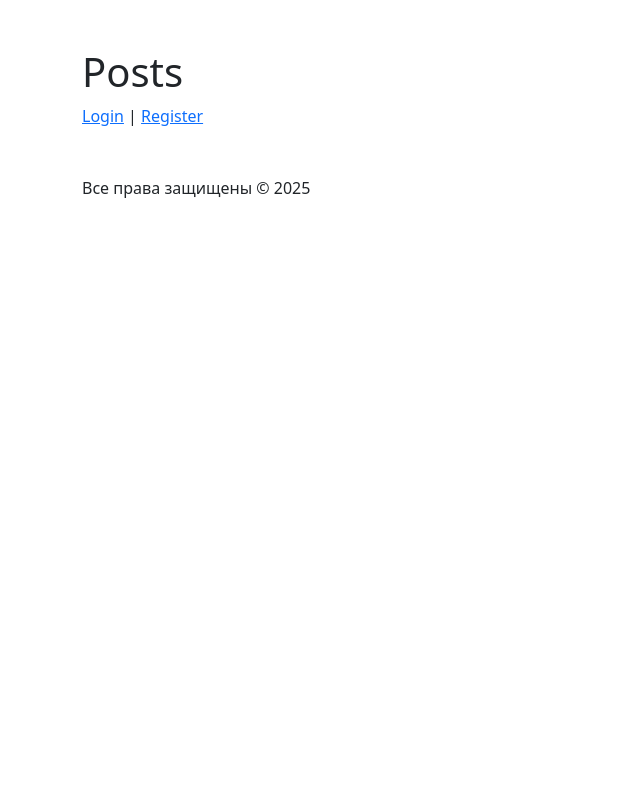
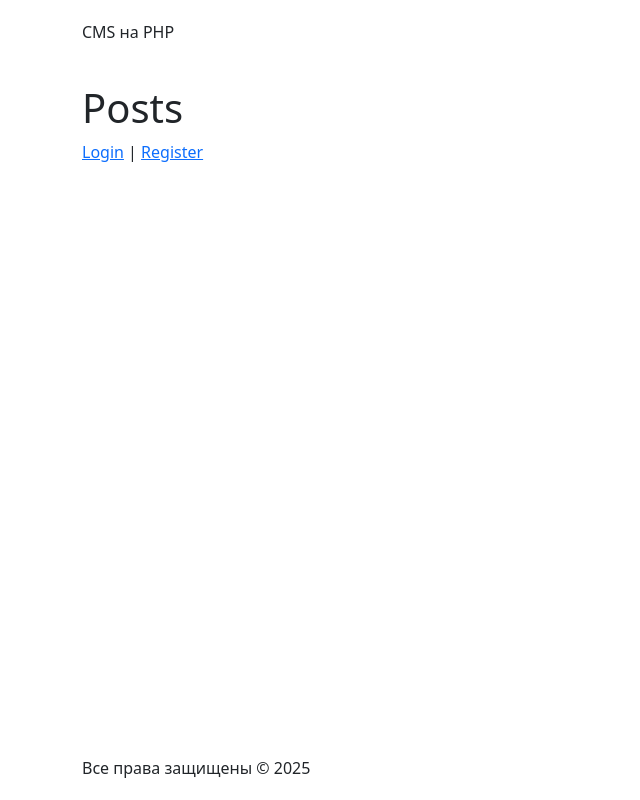
Before and after one commit to ElkaMaclaud/simple_sms, a PHP site: page /index.php in a window 1280 px wide. Shown: the whole page, without its empty margins (0-640 px from the left). Run offline with PHP 8.4, Linux system fonts and the light colour scheme.

Commit message:
fix: corrected the layout and styles

```diff
--- a/blocks/footer.php
+++ b/blocks/footer.php
@@ -1,4 +1,5 @@
-<footer  class="mt-5">Все права защищены &copy; 2025</footer>
+</section>
+<footer>Все права защищены &copy; 2025</footer>
 </div>
 </body>
 </html>
--- a/blocks/header.php
+++ b/blocks/header.php
@@ -1,12 +1,17 @@
 <!DOCTYPE html>
 <html lang="en">
+
 <head>
     <meta charset="UTF-8">
     <meta name="viewport" content="width=device-width, initial-scale=1.0">
-    <title><?=$title?></title>
+    <title><?= $title ?></title>
     <link rel="stylesheet" href="https://cdn.jsdelivr.net/npm/bootstrap@5.3.3/dist/css/bootstrap.min.css">
+    <link rel="stylesheet" href="/../styles/style.css">
 </head>
+
 <body>
-<div class="container mt-5">
-    <header>
-    </header>
+    <div class="container">
+            <header>
+                CMS на PHP
+            </header>
+            <section class="nested_container">
--- /dev/null
+++ b/styles/style.css
@@ -0,0 +1,13 @@
+.container {
+    display: flex;
+    flex-direction: column;
+    max-height:  100vh;
+    height: 100vh;
+    gap: 20px;
+}
+header, footer {
+    margin: 20px 0;
+}
+.nested_container {
+    flex-grow: 1;
+}
```
